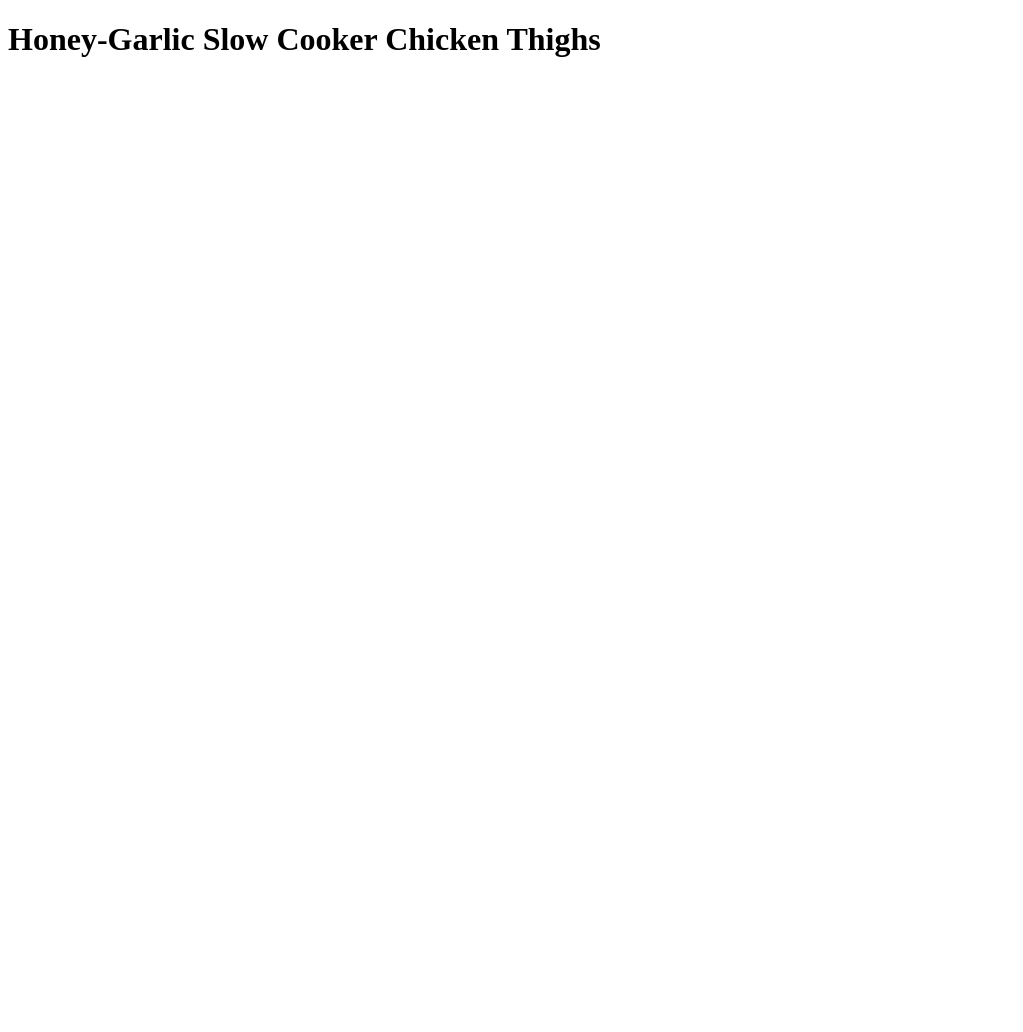
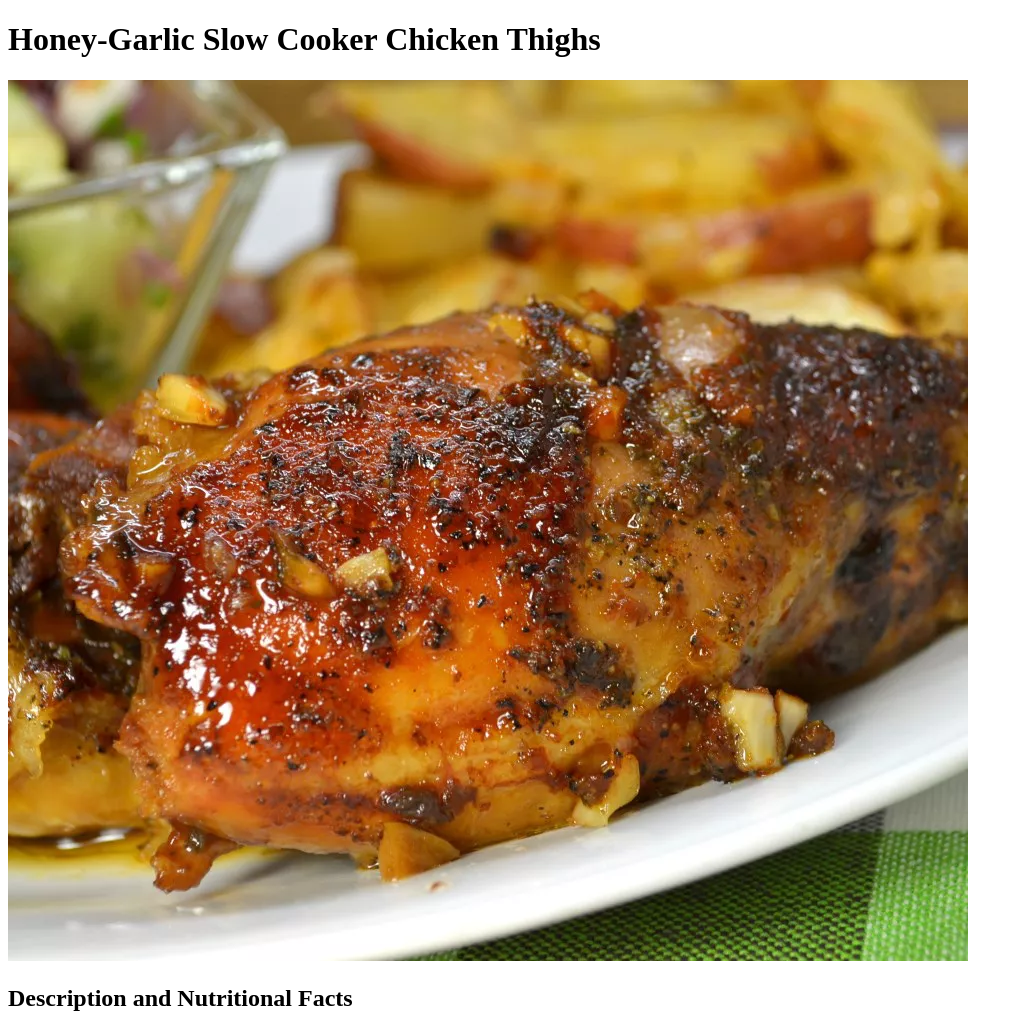
Before and after one commit to bard0n/odin-recipes, a plain HTML site: page recipes/honey-garlic-slow-cooker-chicken-thighs.html in a window 1280 px wide. Shown: the whole page, without its empty margins (0-1023 px from the left). Before the commit the page ends 800 px from the top, so only its background shows below. Drawn offline with Linux system fonts and the light colour scheme.

Commit message:
Add image and new heading

```diff
--- a/recipes/honey-garlic-slow-cooker-chicken-thighs.html
+++ b/recipes/honey-garlic-slow-cooker-chicken-thighs.html
@@ -8,5 +8,7 @@
 </head>
 <body>
     <h1>Honey-Garlic Slow Cooker Chicken Thighs</h1>
+    <img src="honeygarlicchicken.png">
+    <h2>Description and Nutritional Facts</h2>
 </body>
 </html>
```
Also changed, not shown: recipes/honeygarlicchicken.png (added).
